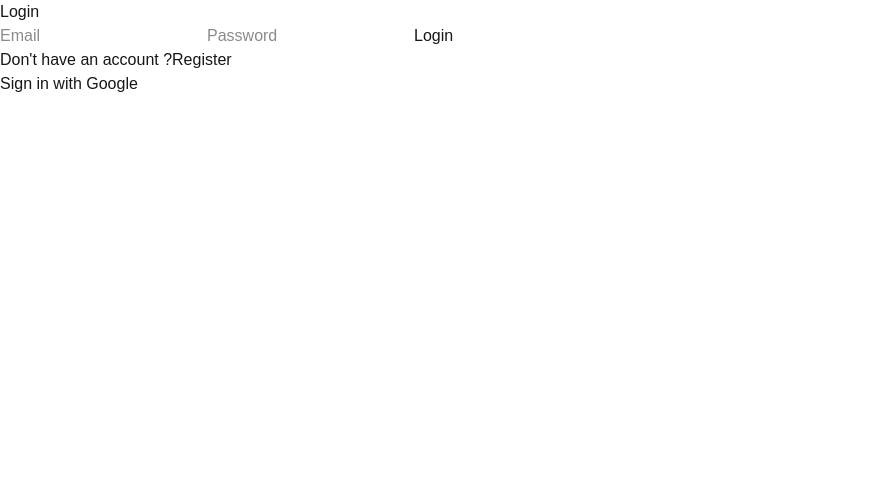
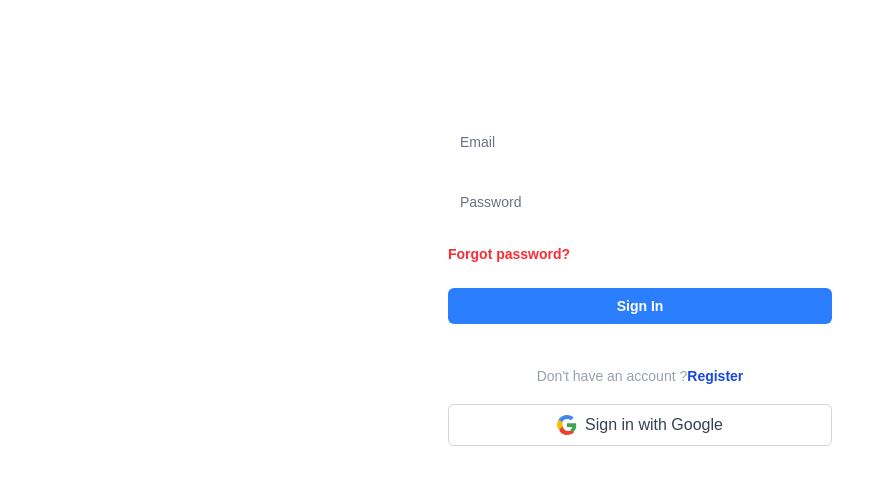
Before and after one commit to RickCR7/Full-Stack-App, a Next.js app: page /login in a window 1280 px wide. Shown: the top 484 px of the page, without its empty margins (0-894 px from the left). Built offline with nearby package versions, Linux system fonts and the light colour scheme; no server answers; what @imagekit/next would draw is missing.

Commit message:
Styles added to the login and registration page

```diff
--- a/app/login/page.tsx
+++ b/app/login/page.tsx
@@ -1,51 +1,104 @@
 "use client";
-import React, { useState } from 'react'
-import { useRouter } from 'next/navigation';
-import { signIn } from 'next-auth/react';
+import React, { useState } from "react";
+import { useRouter } from "next/navigation";
+import { signIn } from "next-auth/react";
 function LoginPage() {
   const [email, setEmail] = useState("");
   const [password, setPasword] = useState("");
 
   const router = useRouter();
 
-    const handleSubmit = async(e: React.FormEvent<HTMLFormElement>) => {
+  const handleSubmit = async (e: React.FormEvent<HTMLFormElement>) => {
     e.preventDefault();
 
     const result = await signIn("credentials", {
       email,
       password,
       redirect: false,
-        })
-        if(result?.error) {
-            console.log(result.error)
+    });
+    if (result?.error) {
+      console.log(result.error);
     } else {
-            router.push("/")
+      router.push("/");
     }
-    }
+  };
 
   return (
-    <div>
-        <h1>Login</h1>
-        <form onSubmit={handleSubmit}>
-            <input type="email"
-            placeholder='Email'
+    <div className="flex min-h-full flex-col justify-center px-6 py-12 lg:px-8">
+      <div className="sm:mx-auto sm:w-full sm:max-w-sm">
+        <h1 className="mt-10 text-center text-2xl/9 font-bold tracking-tight text-white">
+          Sign in to your account
+        </h1>
+        <form className="space-y-6" onSubmit={handleSubmit}>
+          <input
+            className="block w-full rounded-md bg-white/5 px-3 py-1.5 text-base text-white outline-1 -outline-offset-1 outline-white/10 placeholder:text-gray-500 focus:outline-2 focus:-outline-offset-2 focus:outline-indigo-500 sm:text-sm/6"
+            type="email"
+            placeholder="Email"
             value={email}
-            onChange={(e) => setEmail(e.target.value)} />
-            <input type="password"
-            placeholder='Password'
+            onChange={(e) => setEmail(e.target.value)}
+          />
+          <input
+            className="block w-full rounded-md bg-white/5 px-3 py-1.5 text-base text-white outline-1 -outline-offset-1 outline-white/10 placeholder:text-gray-500 focus:outline-2 focus:-outline-offset-2 focus:outline-indigo-500 sm:text-sm/6"
+            type="password"
+            placeholder="Password"
             value={password}
-            onChange={(e) => setPasword(e.target.value)} />
-            <button type='submit'>Login</button>
+            onChange={(e) => setPasword(e.target.value)}
+          />
+          <div className="text-sm">
+            <a
+              href="#"
+              className="font-semibold text-red-500 hover:text-indigo-300"
+            >
+              Forgot password?
+            </a>
+          </div>
+          <button
+            className="flex w-full justify-center rounded-md bg-blue-500 px-3 py-1.5 text-sm/6 font-semibold text-white hover:bg-indigo-400 focus-visible:outline-2 focus-visible:outline-offset-2 focus-visible:outline-indigo-500"
+            type="submit"
+          >
+            Sign In
+          </button>
         </form>
-        <div>
+        <div className="mt-10 text-center text-sm/6 text-gray-400">
           Don't have an account ?
-            <button onClick={() => router.push("/register")}>Register</button>
+          <button
+            className="font-semibold text-blue-700 hover:text-indigo-300"
+            onClick={() => router.push("/register")}
+          >
+            Register
+          </button>
         </div>
         <div>
-            <button onClick={() => signIn("google")}>Sign in with Google</button>
+          <button
+            className="flex items-center justify-center w-full mt-4 py-2 px-4 border border-gray-300 rounded-md bg-white text-gray-700 font-medium hover:bg-gray-100 transition"
+            onClick={() => signIn("google")}
+          >
+            <svg className="w-5 h-5 mr-2" viewBox="0 0 48 48">
+              <g>
+                <path
+                  fill="#4285F4"
+                  d="M24 9.5c3.54 0 6.73 1.23 9.23 3.25l6.91-6.91C36.36 2.16 30.5 0 24 0 14.61 0 6.36 5.48 2.44 13.44l8.51 6.62C12.98 14.36 18.01 9.5 24 9.5z"
+                />
+                <path
+                  fill="#34A853"
+                  d="M46.09 24.56c0-1.64-.15-3.22-.43-4.75H24v9.01h12.43c-.54 2.91-2.17 5.38-4.63 7.04l7.19 5.59C43.98 37.13 46.09 31.35 46.09 24.56z"
+                />
+                <path
+                  fill="#FBBC05"
+                  d="M13.95 28.06c-1.09-3.23-1.09-6.7 0-9.93l-8.51-6.62C2.16 15.64 0 19.61 0 24c0 4.39 2.16 8.36 5.44 11.49l8.51-6.62z"
+                />
+                <path
+                  fill="#EA4335"
+                  d="M24 48c6.5 0 12.36-2.16 16.91-5.91l-7.19-5.59c-2.01 1.35-4.59 2.15-7.72 2.15-5.99 0-11.02-4.86-12.05-11.13l-8.51 6.62C6.36 42.52 14.61 48 24 48z"
+                />
+              </g>
+            </svg>
+            Sign in with Google
+          </button>
         </div>
       </div>
-  )
+    </div>
+  );
 }
 
 export default LoginPage;
--- a/app/register/page.tsx
+++ b/app/register/page.tsx
@@ -38,31 +38,57 @@ function RegisterPage() {
       console.log(error);
     }
   };
-  return <div>
-    <h1>Register</h1>
-    <form onSubmit={handleSubmit}>
-        <input type="email"
+  return (
+    <div className="flex min-h-full flex-col justify-center px-6 py-12 lg:px-8">
+      <div className="sm:mx-auto sm:w-full sm:max-w-sm">
+        <h1 className="mt-10 text-center text-2xl/9 font-bold tracking-tight text-white">
+          Registration Page
+        </h1>
+        <form className="space-y-6" onSubmit={handleSubmit}>
+          <input
+            className="block w-full rounded-md bg-white/5 px-3 py-1.5 text-base text-white outline-1 -outline-offset-1 outline-white/10 placeholder:text-gray-500 focus:outline-2 focus:-outline-offset-2 focus:outline-indigo-500 sm:text-sm/6"
+            type="email"
             placeholder="Email"
             value={email}
             onChange={(e) => setEmail(e.target.value)}
           />
-        <input type="password"
+          <input
+            className="block w-full rounded-md bg-white/5 px-3 py-1.5 text-base text-white outline-1 -outline-offset-1 outline-white/10 placeholder:text-gray-500 focus:outline-2 focus:-outline-offset-2 focus:outline-indigo-500 sm:text-sm/6"
+            type="password"
             placeholder="Password"
             value={password}
             onChange={(e) => setPassword(e.target.value)}
           />
-        <input type="password"
+          <input
+            className="block w-full rounded-md bg-white/5 px-3 py-1.5 text-base text-white outline-1 -outline-offset-1 outline-white/10 placeholder:text-gray-500 focus:outline-2 focus:-outline-offset-2 focus:outline-indigo-500 sm:text-sm/6"
+            type="password"
             placeholder="Confirm Password"
             value={confirmPassword}
             onChange={(e) => setConfirmPassword(e.target.value)}
           />
+          <div>
+            <button
+              type="submit"
+              className="flex w-full justify-center rounded-md bg-indigo-500 px-3 py-1.5 text-sm/6 font-semibold text-white hover:bg-indigo-400 focus-visible:outline-2 focus-visible:outline-offset-2 focus-visible:outline-indigo-500"
+            >
+              Sign Up
+            </button>
+          </div>
         </form>
         <div>
-        <p>Already have an account? <a href="/login">Login</a>
+          <p className="mt-10 text-center text-sm/6 text-gray-400">
+            Already have an account?{""}
+            <a
+              href="/login"
+              className="font-semibold text-indigo-400 hover:text-indigo-300"
+            >
+              Login
+            </a>
           </p>
         </div>
-  </div>;
+      </div>
+    </div>
+  );
 }
 
-
 export default RegisterPage;
--- a/lib/auth.ts
+++ b/lib/auth.ts
@@ -1,11 +1,13 @@
 import { NextAuthOptions } from "next-auth";
 import CredentialsProvider from "next-auth/providers/credentials";
+
 import { connectToDB } from "./db";
 import User from "@/models/User";
 import bcrypt from "bcryptjs";
 
 export const authOptions: NextAuthOptions = {
   providers: [
+
     CredentialsProvider({
       name: "Credentials",
       credentials: {
```
Lines whose indentation alone changed are shown as unchanged.
